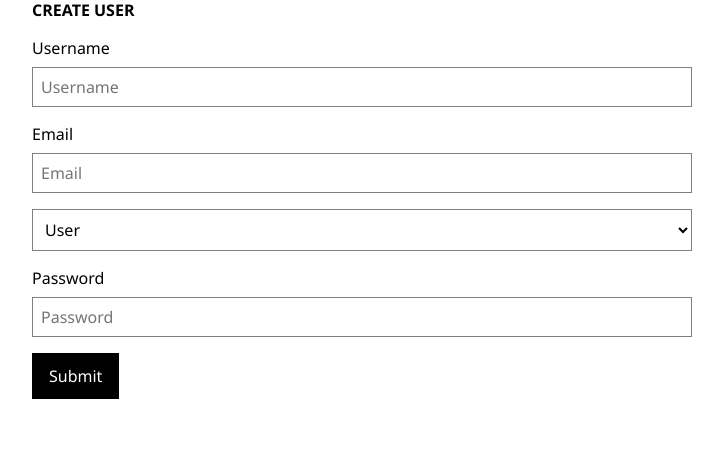
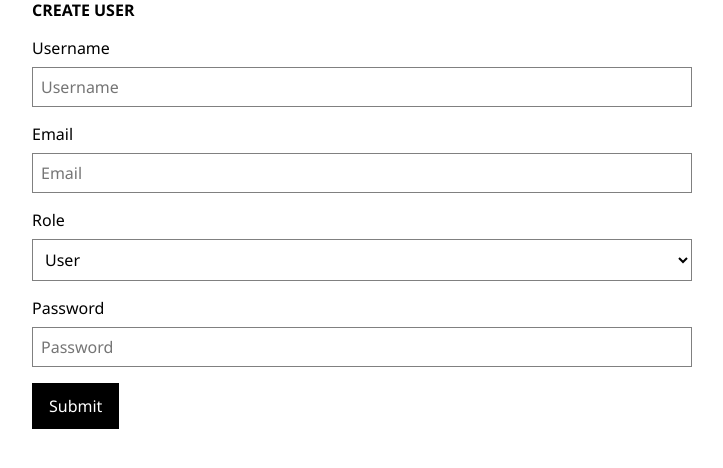
Before and after one commit to Valentine-Efagene/sql-injection-experiment, a PHP site: page /nedu/create-user in a window 1280 px wide. Shown: the part 195-663 px from the top of the page, without its empty margins (278-1001 px from the left). Run offline with PHP 8.4, Linux system fonts and the light colour scheme.

Commit message:
Fix: Add label to role select field

```diff
--- a/views/create-user.php
+++ b/views/create-user.php
@@ -20,10 +20,13 @@
                     Email
                     <input required class="input" type="email" name="email" id="email" placeholder="Email">
                 </label>
-                <select name="role" id="role">
-                    <option selected value="user">User</option>
-                    <option value="admin">Admin</option>
-                </select>
+                <label>
+                    Role
+                    <select name="role" id="role">
+                        <option selected value="user">User</option>
+                        <option value="admin">Admin</option>
+                    </select>
+                </label>
                 <label>
                     Password
                     <input required class="input" type="password" name="password" id="password" placeholder="Password">
```
